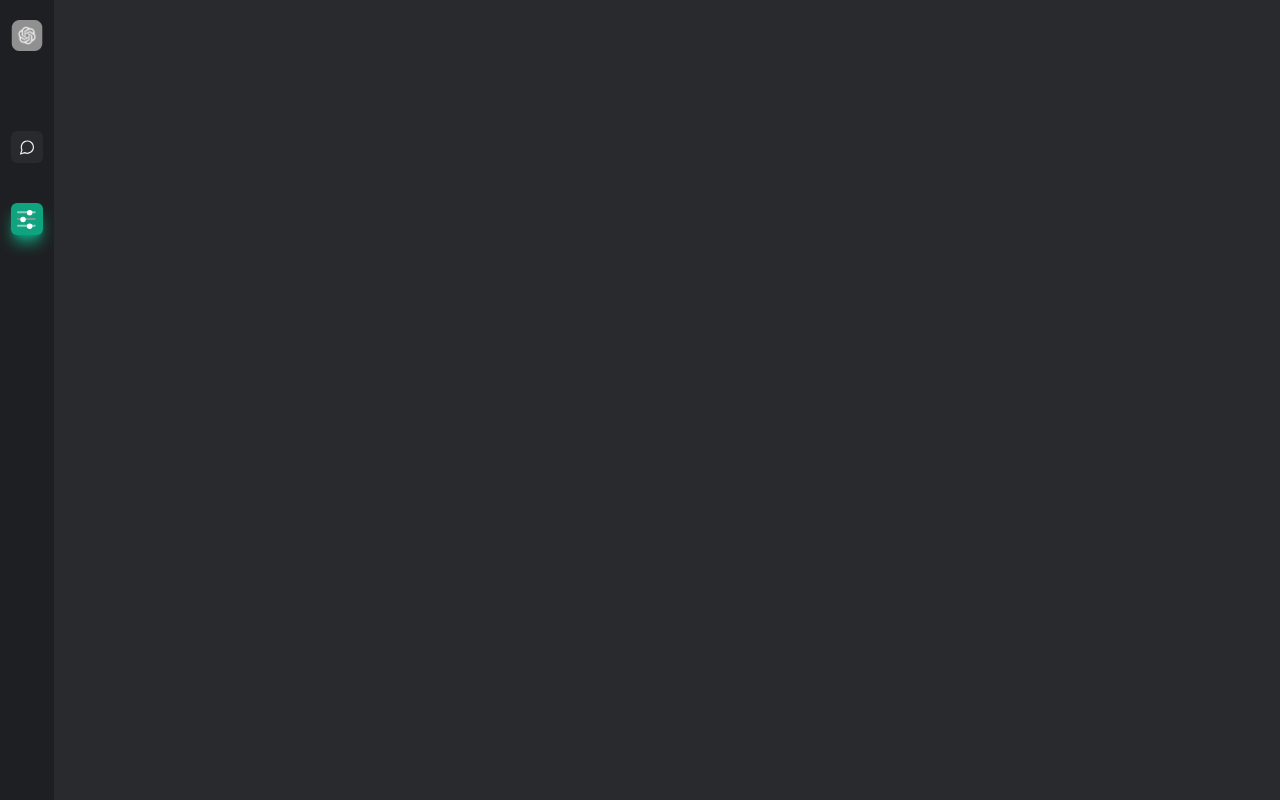
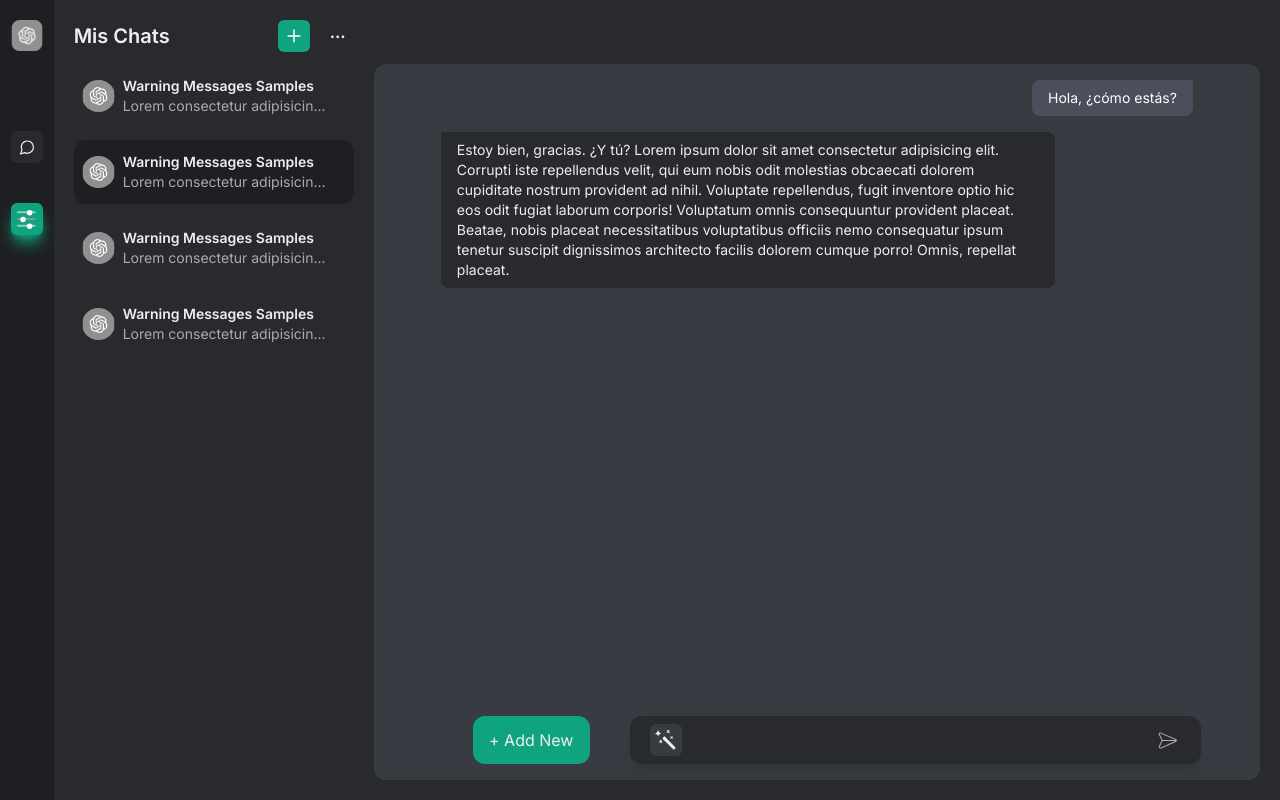
Before and after one commit to joaquindev23/FrontEnd_LLM, a Next.js app: page /app/iAs in a window 1280 px wide. Built offline with nearby package versions, Linux system fonts and the light colour scheme.

Commit message:
Ais page UI updated

```diff
--- a/src/app/app/iAs/page.tsx
+++ b/src/app/app/iAs/page.tsx
@@ -1,11 +1,28 @@
-
+import ChatSideBar from "@/components/helpers/chatSideBar";
+import IACard from "@/components/iAs/card";
+import ChatContiner from "@/components/myChats/chatContiner";
+import ChatSender from "@/components/myChats/chatSender";
 import React from "react";
 
 type Props = {};
 
 export default function IAs({}: Props) {
   return (
-    <main className="h-full bg-core-secBg w-full">
+    <main className="flex h-full bg-core-secBg w-full">
+      <ChatSideBar title="Mis Chats">
+        <div className="flex flex-col gap-3">
+          <IACard />
+          <IACard isSelected />
+          <IACard />
+          <IACard />
+        </div>
+      </ChatSideBar>
+      <ChatContiner>
+        <div className="flex items-center">
+          <button className="bg-core-primary w-40 h-full rounded-xl mx-10 text-core-text ">+ Add New</button>
+          <ChatSender />
+        </div>
+      </ChatContiner>
     </main>
   );
 }
```
